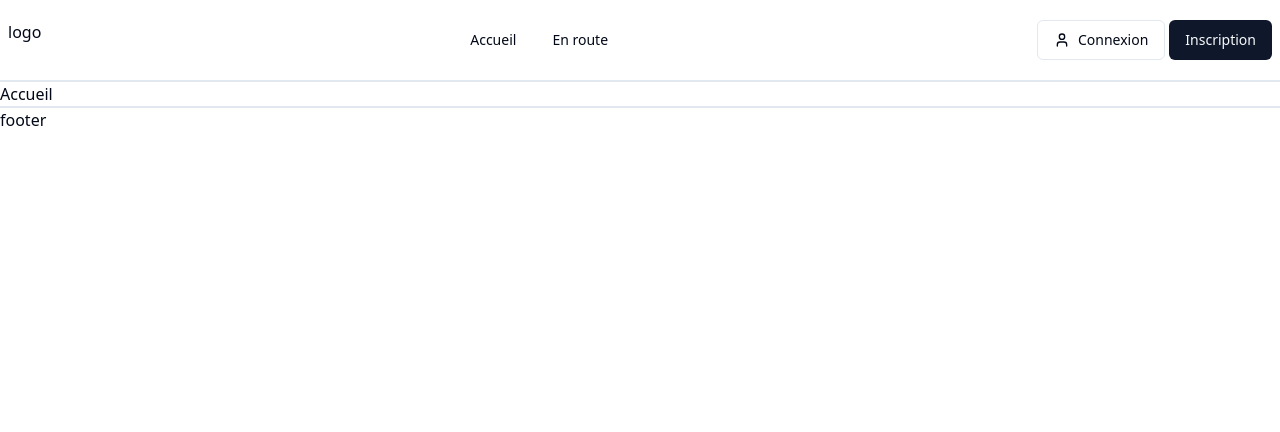
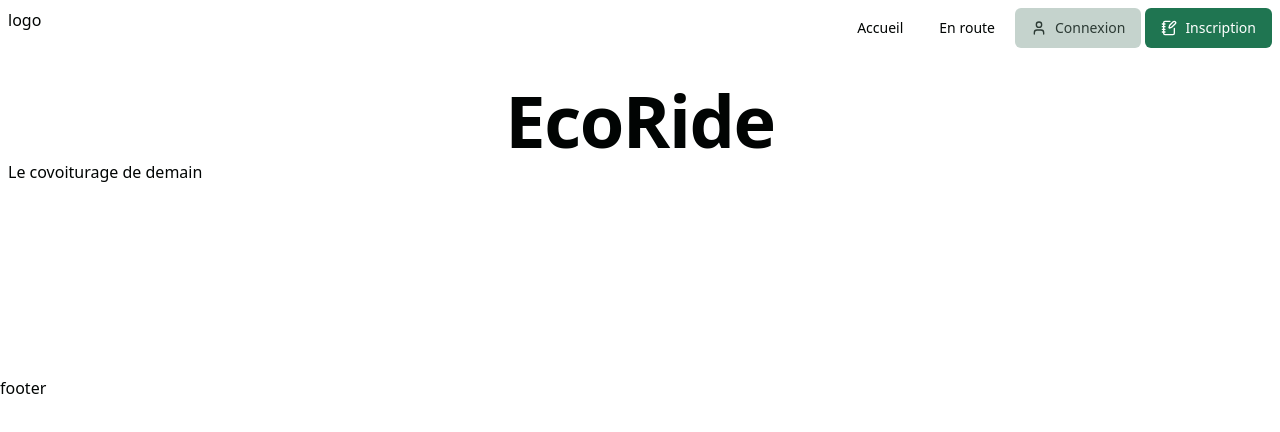
Before and after one commit to Tiag037/EcoRide, a Next.js app: page / in a window 1280 px wide. Shown: the top 432 px of the page. Built offline with nearby package versions, Linux system fonts and the light colour scheme.

Commit message:
rectification navbar et integration animation titre

```diff
--- a/package.json
+++ b/package.json
@@ -14,7 +14,7 @@
     "class-variance-authority": "^0.7.0",
     "clsx": "^2.1.1",
     "cobe": "^0.6.3",
-    "framer-motion": "^11.11.17",
+    "framer-motion": "^11.12.0",
     "lucide-react": "^0.460.0",
     "next": "15.0.3",
     "react": "19.0.0-rc-66855b96-20241106",
--- a/src/app/globals.css
+++ b/src/app/globals.css
@@ -1,61 +1,55 @@
 @tailwind base;
 @tailwind components;
 @tailwind utilities;
+
 @layer base {
   :root {
-    --background: 0 0% 100%;
-    --foreground: 222.2 84% 4.9%;
-    --card: 0 0% 100%;
-    --card-foreground: 222.2 84% 4.9%;
-    --popover: 0 0% 100%;
-    --popover-foreground: 222.2 84% 4.9%;
-    --primary: 222.2 47.4% 11.2%;
-    --primary-foreground: 210 40% 98%;
-    --secondary: 210 40% 96.1%;
-    --secondary-foreground: 222.2 47.4% 11.2%;
-    --muted: 210 40% 96.1%;
-    --muted-foreground: 215.4 16.3% 46.9%;
-    --accent: 210 40% 96.1%;
-    --accent-foreground: 222.2 47.4% 11.2%;
-    --destructive: 0 84.2% 60.2%;
-    --destructive-foreground: 210 40% 98%;
-    --border: 214.3 31.8% 91.4%;
-    --input: 214.3 31.8% 91.4%;
-    --ring: 222.2 84% 4.9%;
-    --chart-1: 12 76% 61%;
-    --chart-2: 173 58% 39%;
-    --chart-3: 197 37% 24%;
-    --chart-4: 43 74% 66%;
-    --chart-5: 27 87% 67%;
-    --radius: 0.5rem
+    --background: 155 36% 100%;
+    --foreground: 155 71% 1%;
+    --muted: 155 5% 95%;
+    --muted-foreground: 155 8% 33%;
+    --popover: 155 36% 100%;
+    --popover-foreground: 155 71% 1%;
+    --card: 155 36% 100%;
+    --card-foreground: 155 71% 1%;
+    --border: 155 13% 90%;
+    --input: 155 13% 90%;
+    --primary: 155 58% 29%;
+    --primary-foreground: 0 0% 100%;
+    --secondary: 155 14% 80%;
+    --secondary-foreground: 155 14% 20%;
+    --accent: 155 23% 71%;
+    --accent-foreground: 155 23% 11%;
+    --destructive: 8 87% 43%;
+    --destructive-foreground: 0 0% 100%;
+    --ring: 155 58% 29%;
+    --radius: 0.5rem;
   }
+
   .dark {
-    --background: 222.2 84% 4.9%;
-    --foreground: 210 40% 98%;
-    --card: 222.2 84% 4.9%;
-    --card-foreground: 210 40% 98%;
-    --popover: 222.2 84% 4.9%;
-    --popover-foreground: 210 40% 98%;
-    --primary: 210 40% 98%;
-    --primary-foreground: 222.2 47.4% 11.2%;
-    --secondary: 217.2 32.6% 17.5%;
-    --secondary-foreground: 210 40% 98%;
-    --muted: 217.2 32.6% 17.5%;
-    --muted-foreground: 215 20.2% 65.1%;
-    --accent: 217.2 32.6% 17.5%;
-    --accent-foreground: 210 40% 98%;
-    --destructive: 0 62.8% 30.6%;
-    --destructive-foreground: 210 40% 98%;
-    --border: 217.2 32.6% 17.5%;
-    --input: 217.2 32.6% 17.5%;
-    --ring: 212.7 26.8% 83.9%;
-    --chart-1: 220 70% 50%;
-    --chart-2: 160 60% 45%;
-    --chart-3: 30 80% 55%;
-    --chart-4: 280 65% 60%;
-    --chart-5: 340 75% 55%
+    --background: 155 30% 0%;
+    --foreground: 155 29% 98%;
+    --muted: 155 5% 5%;
+    --muted-foreground: 155 8% 67%;
+    --popover: 155 30% 0%;
+    --popover-foreground: 155 29% 98%;
+    --card: 155 30% 0%;
+    --card-foreground: 155 29% 98%;
+    --border: 155 13% 15%;
+    --input: 155 13% 15%;
+    --primary: 155 58% 29%;
+    --primary-foreground: 0 0% 100%;
+    --secondary: 155 10% 18%;
+    --secondary-foreground: 155 10% 78%;
+    --accent: 155 19% 25%;
+    --accent-foreground: 155 19% 85%;
+    --destructive: 8 87% 49%;
+    --destructive-foreground: 0 0% 100%;
+    --ring: 155 58% 29%;
   }
 }
+
+
 @layer base {
   * {
     @apply border-border;
--- a/src/app/layout.jsx
+++ b/src/app/layout.jsx
@@ -2,7 +2,7 @@ import Link from "next/link";
 import "./globals.css";
 import Navigation from "@/components/navigation/Navigation";
 import { Button } from "@/components/ui/button";
-import { User } from "lucide-react";
+import { NotebookPen, User } from "lucide-react";
 
 export const metadata = {
   title: "EcoRide - Recherche ton trajet",
@@ -12,23 +12,30 @@ export const metadata = {
 export default function RootLayout({ children }) {
   return (
     <html lang="fr">
-      <body className="min-h-screen">
+      <body>
         <header>
-          <nav className="py-5 px-2 flex justify-between border-b-2 ">
+          <nav className="py-2 px-2 flex justify-between ">
             <div>
               <Link href={"/"}>logo</Link>
             </div>
-            <Navigation />
+
             <div className="flex gap-1">
-              <Button variant="outline"><User />Connexion</Button>
-              <Button>Inscription</Button>
-
+              <Navigation/>
+              <Button variant="secondary">
+                <User />
+                Connexion
+              </Button>
+              <Button>
+                <NotebookPen />
+                Inscription
+              </Button>
             </div>
           </nav>
         </header>
-        {children}
+        <main className="min-h-80">{children}</main>
+
         <footer>
-          <h3 className="border-t-2">footer</h3>
+          <h3>footer</h3>
         </footer>
       </body>
     </html>
--- a/src/app/page.jsx
+++ b/src/app/page.jsx
@@ -1,6 +1,10 @@
+import BlurIn from "@/components/ui/blur-in";
 
 export default function Page() {
   return (
-  <div><h1>Accueil</h1></div>
+    <div className="p-2">
+      <BlurIn word="EcoRide" className="pt-4" />
+      <p>Le covoiturage de demain</p>
+    </div>
   );
 }
--- a/src/components/navigation/Navigation.jsx
+++ b/src/components/navigation/Navigation.jsx
@@ -6,7 +6,6 @@ import {
   NavigationMenuList,
   navigationMenuTriggerStyle,
 } from "../ui/navigation-menu";
-import { Button } from "../ui/button";
 export default function Navigation() {
   return (
     <NavigationMenu>
--- /dev/null
+++ b/src/components/ui/blur-in.jsx
@@ -0,0 +1,33 @@
+"use client";;
+import { motion } from "framer-motion";
+
+import { cn } from "@/lib/utils";
+
+const BlurIn = ({
+  word,
+  className,
+  variant,
+  duration = 1
+}) => {
+  const defaultVariants = {
+    hidden: { filter: "blur(10px)", opacity: 0 },
+    visible: { filter: "blur(0px)", opacity: 1 },
+  };
+  const combinedVariants = variant || defaultVariants;
+
+  return (
+    (<motion.h1
+      initial="hidden"
+      animate="visible"
+      transition={{ duration }}
+      variants={combinedVariants}
+      className={cn(
+        "font-display text-center text-4xl font-bold tracking-[-0.02em] drop-shadow-sm md:text-7xl md:leading-[5rem]",
+        className
+      )}>
+      {word}
+    </motion.h1>)
+  );
+};
+
+export default BlurIn;
--- a/src/components/ui/navigation-menu.jsx
+++ b/src/components/ui/navigation-menu.jsx
@@ -1,23 +1,26 @@
-import * as React from "react"
-import * as NavigationMenuPrimitive from "@radix-ui/react-navigation-menu"
-import { cva } from "class-variance-authority"
-import { ChevronDown } from "lucide-react"
+import * as React from "react";
+import * as NavigationMenuPrimitive from "@radix-ui/react-navigation-menu";
+import { cva } from "class-variance-authority";
+import { ChevronDown } from "lucide-react";
 
-import { cn } from "@/lib/utils"
+import { cn } from "@/lib/utils";
 
-const NavigationMenu = React.forwardRef(({ className, children, ...props }, ref) => (
+const NavigationMenu = React.forwardRef(
+  ({ className, children, ...props }, ref) => (
     <NavigationMenuPrimitive.Root
       ref={ref}
       className={cn(
         "relative z-10 flex max-w-max flex-1 items-center justify-center",
         className
       )}
-    {...props}>
+      {...props}
+    >
       {children}
       <NavigationMenuViewport />
     </NavigationMenuPrimitive.Root>
-))
-NavigationMenu.displayName = NavigationMenuPrimitive.Root.displayName
+  )
+);
+NavigationMenu.displayName = NavigationMenuPrimitive.Root.displayName;
 
 const NavigationMenuList = React.forwardRef(({ className, ...props }, ref) => (
   <NavigationMenuPrimitive.List
@@ -26,43 +29,52 @@ const NavigationMenuList = React.forwardRef(({ className, ...props }, ref) => (
       "group flex flex-1 list-none items-center justify-center space-x-1",
       className
     )}
-    {...props} />
-))
-NavigationMenuList.displayName = NavigationMenuPrimitive.List.displayName
+    {...props}
+  />
+));
+NavigationMenuList.displayName = NavigationMenuPrimitive.List.displayName;
 
-const NavigationMenuItem = NavigationMenuPrimitive.Item
+const NavigationMenuItem = NavigationMenuPrimitive.Item;
 
 const navigationMenuTriggerStyle = cva(
-  "group inline-flex h-10 w-max items-center justify-center rounded-md bg-background px-4 py-2 text-sm font-medium transition-colors hover:bg-accent hover:text-accent-foreground focus:bg-accent focus:text-accent-foreground focus:outline-none disabled:pointer-events-none disabled:opacity-50 data-[active]:bg-accent/50 data-[state=open]:bg-accent/50"
-)
+  "group inline-flex h-10 w-max items-center justify-center rounded-md bg-background px-4 py-2 text-sm font-medium transition-colors hover:bg-accent/10 hover:text-accent-foreground focus:bg-accent/30 focus:text-accent-foreground focus:outline-none disabled:pointer-events-none disabled:opacity-50 data-[active]:bg-accent/50 data-[state=open]:bg-accent/50"
+);
 
-const NavigationMenuTrigger = React.forwardRef(({ className, children, ...props }, ref) => (
+const NavigationMenuTrigger = React.forwardRef(
+  ({ className, children, ...props }, ref) => (
     <NavigationMenuPrimitive.Trigger
       ref={ref}
       className={cn(navigationMenuTriggerStyle(), "group", className)}
-    {...props}>
+      {...props}
+    >
       {children}{" "}
       <ChevronDown
         className="relative top-[1px] ml-1 h-3 w-3 transition duration-200 group-data-[state=open]:rotate-180"
-      aria-hidden="true" />
+        aria-hidden="true"
+      />
     </NavigationMenuPrimitive.Trigger>
-))
-NavigationMenuTrigger.displayName = NavigationMenuPrimitive.Trigger.displayName
+  )
+);
+NavigationMenuTrigger.displayName = NavigationMenuPrimitive.Trigger.displayName;
 
-const NavigationMenuContent = React.forwardRef(({ className, ...props }, ref) => (
+const NavigationMenuContent = React.forwardRef(
+  ({ className, ...props }, ref) => (
     <NavigationMenuPrimitive.Content
       ref={ref}
       className={cn(
         "left-0 top-0 w-full data-[motion^=from-]:animate-in data-[motion^=to-]:animate-out data-[motion^=from-]:fade-in data-[motion^=to-]:fade-out data-[motion=from-end]:slide-in-from-right-52 data-[motion=from-start]:slide-in-from-left-52 data-[motion=to-end]:slide-out-to-right-52 data-[motion=to-start]:slide-out-to-left-52 md:absolute md:w-auto ",
         className
       )}
-    {...props} />
-))
-NavigationMenuContent.displayName = NavigationMenuPrimitive.Content.displayName
+      {...props}
+    />
+  )
+);
+NavigationMenuContent.displayName = NavigationMenuPrimitive.Content.displayName;
 
-const NavigationMenuLink = NavigationMenuPrimitive.Link
+const NavigationMenuLink = NavigationMenuPrimitive.Link;
 
-const NavigationMenuViewport = React.forwardRef(({ className, ...props }, ref) => (
+const NavigationMenuViewport = React.forwardRef(
+  ({ className, ...props }, ref) => (
     <div className={cn("absolute left-0 top-full flex justify-center")}>
       <NavigationMenuPrimitive.Viewport
         className={cn(
@@ -70,26 +82,30 @@ const NavigationMenuViewport = React.forwardRef(({ className, ...props }, ref) =
           className
         )}
         ref={ref}
-      {...props} />
+        {...props}
+      />
     </div>
-))
+  )
+);
 NavigationMenuViewport.displayName =
-  NavigationMenuPrimitive.Viewport.displayName
+  NavigationMenuPrimitive.Viewport.displayName;
 
-const NavigationMenuIndicator = React.forwardRef(({ className, ...props }, ref) => (
+const NavigationMenuIndicator = React.forwardRef(
+  ({ className, ...props }, ref) => (
     <NavigationMenuPrimitive.Indicator
       ref={ref}
       className={cn(
         "top-full z-[1] flex h-1.5 items-end justify-center overflow-hidden data-[state=visible]:animate-in data-[state=hidden]:animate-out data-[state=hidden]:fade-out data-[state=visible]:fade-in",
         className
       )}
-    {...props}>
-    <div
-      className="relative top-[60%] h-2 w-2 rotate-45 rounded-tl-sm bg-border shadow-md" />
+      {...props}
+    >
+      <div className="relative top-[60%] h-2 w-2 rotate-45 rounded-tl-sm bg-border shadow-md" />
     </NavigationMenuPrimitive.Indicator>
-))
+  )
+);
 NavigationMenuIndicator.displayName =
-  NavigationMenuPrimitive.Indicator.displayName
+  NavigationMenuPrimitive.Indicator.displayName;
 
 export {
   navigationMenuTriggerStyle,
@@ -101,4 +117,4 @@ export {
   NavigationMenuLink,
   NavigationMenuIndicator,
   NavigationMenuViewport,
-}
+};
--- a/src/components/ui/ripple-button.jsx
+++ /dev/null
@@ -1,76 +0,0 @@
-"use client";;
-import { cn } from "@/lib/utils";
-import React, { useEffect, useState } from "react";
-
-const RippleButton = React.forwardRef((
-  {
-    className,
-    children,
-    rippleColor = "#ffffff",
-    duration = "600ms",
-    onClick,
-    ...props
-  },
-  ref,
-) => {
-  const [buttonRipples, setButtonRipples] = useState([]);
-
-  const handleClick = (event) => {
-    createRipple(event);
-    onClick?.(event);
-  };
-
-  const createRipple = (event) => {
-    const button = event.currentTarget;
-    const rect = button.getBoundingClientRect();
-    const size = Math.max(rect.width, rect.height);
-    const x = event.clientX - rect.left - size / 2;
-    const y = event.clientY - rect.top - size / 2;
-
-    const newRipple = { x, y, size, key: Date.now() };
-    setButtonRipples((prevRipples) => [...prevRipples, newRipple]);
-  };
-
-  useEffect(() => {
-    if (buttonRipples.length > 0) {
-      const lastRipple = buttonRipples[buttonRipples.length - 1];
-      const timeout = setTimeout(() => {
-        setButtonRipples((prevRipples) =>
-          prevRipples.filter((ripple) => ripple.key !== lastRipple.key));
-      }, parseInt(duration));
-      return () => clearTimeout(timeout);
-    }
-  }, [buttonRipples, duration]);
-
-  return (
-    (<button
-      className={cn(
-        "relative flex cursor-pointer items-center justify-center overflow-hidden rounded-lg border-2 bg-background px-4 py-2 text-center text-primary",
-        className
-      )}
-      onClick={handleClick}
-      ref={ref}
-      {...props}>
-      <div className="relative z-10">{children}</div>
-      <span className="pointer-events-none absolute inset-0">
-        {buttonRipples.map((ripple) => (
-          <span
-            className="absolute animate-rippling rounded-full bg-background opacity-30"
-            key={ripple.key}
-            style={{
-              width: `${ripple.size}px`,
-              height: `${ripple.size}px`,
-              top: `${ripple.y}px`,
-              left: `${ripple.x}px`,
-              backgroundColor: rippleColor,
-              transform: `scale(0)`,
-            }} />
-        ))}
-      </span>
-    </button>)
-  );
-});
-
-RippleButton.displayName = "RippleButton";
-
-export default RippleButton;
--- /dev/null
+++ b/src/components/ui/ripple.jsx
@@ -0,0 +1,50 @@
+import React from "react";
+
+import { cn } from "@/lib/utils";
+
+const Ripple = React.memo(function Ripple({
+  mainCircleSize = 210,
+  mainCircleOpacity = 0.24,
+  numCircles = 8,
+  className,
+}) {
+  return (
+    <div
+      className={cn(
+        "pointer-events-none select-none absolute inset-0 [mask-image:linear-gradient(to_bottom,white,transparent)]",
+        className
+      )}
+    >
+      {Array.from({ length: numCircles }, (_, i) => {
+        const size = mainCircleSize + i * 70;
+        const opacity = mainCircleOpacity - i * 0.03;
+        const animationDelay = `${i * 0.06}s`;
+        const borderStyle = i === numCircles - 1 ? "dashed" : "solid";
+        const borderOpacity = 5 + i * 5;
+
+        return (
+          <div
+            key={i}
+            className={`absolute animate-ripple rounded-full bg-foreground/25 shadow-xl border [--i:${i}]`}
+            style={{
+              width: `${size}px`,
+              height: `${size}px`,
+              opacity,
+              animationDelay,
+              borderStyle,
+              borderWidth: "1px",
+              borderColor: `hsl(var(--foreground), ${borderOpacity / 100})`,
+              top: "50%",
+              left: "50%",
+              transform: "translate(-50%, -50%) scale(1)",
+            }}
+          />
+        );
+      })}
+    </div>
+  );
+});
+
+Ripple.displayName = "Ripple";
+
+export default Ripple;
--- a/tailwind.config.js
+++ b/tailwind.config.js
@@ -56,7 +56,8 @@ module.exports = {
   			sm: 'calc(var(--radius) - 4px)'
   		},
   		animation: {
-  			rippling: 'rippling var(--duration) ease-out'
+  			rippling: 'rippling var(--duration) ease-out',
+  			ripple: 'ripple var(--duration,2s) ease calc(var(--i, 0)*.2s) infinite'
   		},
   		keyframes: {
   			rippling: {
@@ -67,6 +68,14 @@ module.exports = {
   					transform: 'scale(2)',
   					opacity: '0'
   				}
+  			},
+  			ripple: {
+  				'0%, 100%': {
+  					transform: 'translate(-50%, -50%) scale(1)'
+  				},
+  				'50%': {
+  					transform: 'translate(-50%, -50%) scale(0.9)'
+  				}
   			}
   		}
   	}
```
Also changed, not shown: 1 other file (tests, documents, lock files or other folders). Lines whose indentation alone changed are shown as unchanged.
